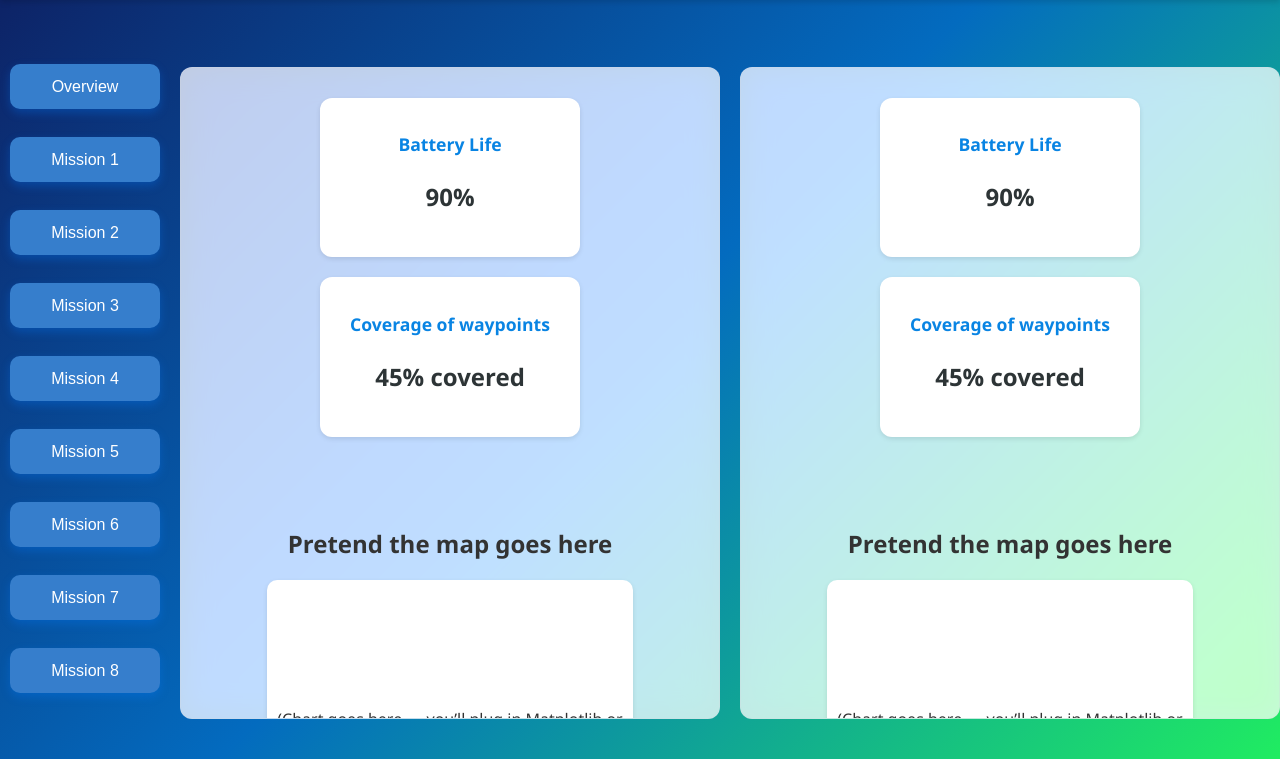
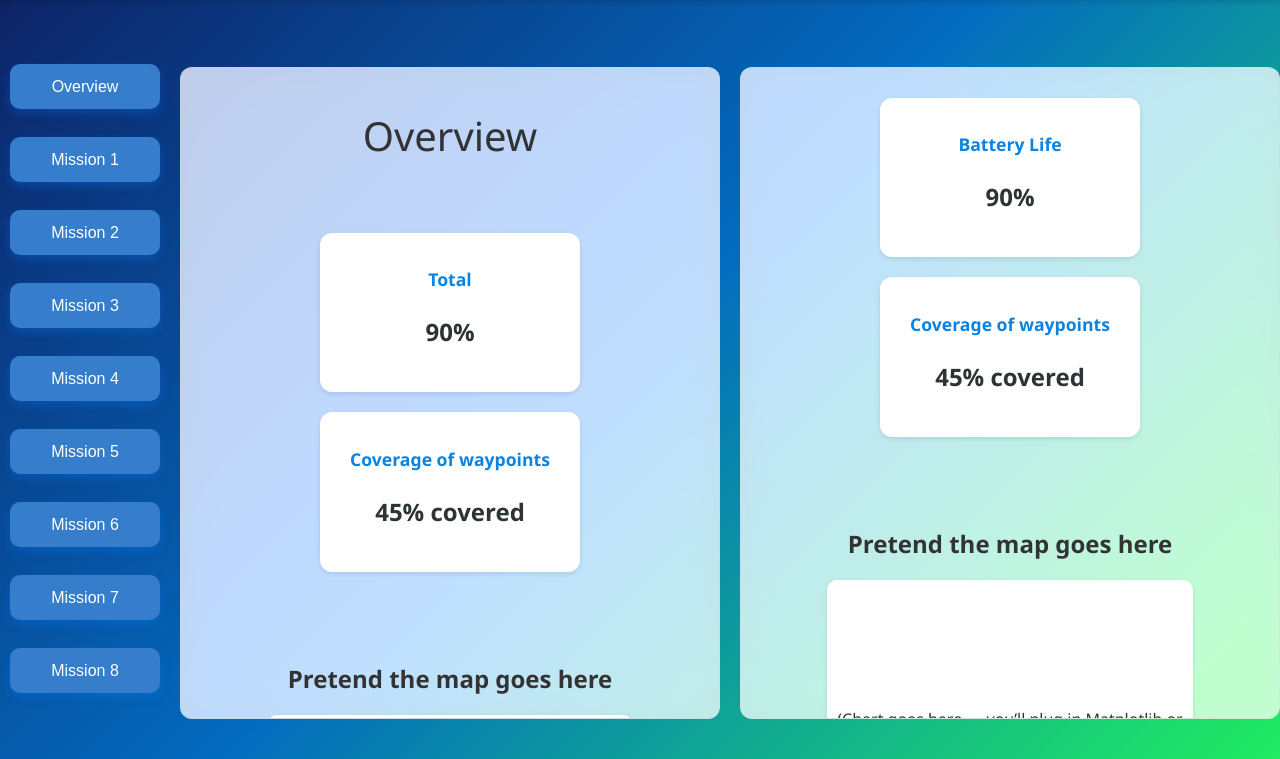
Before and after one commit to Diego5936/KDKR, a Flask app: page / in a window 1280 px wide. Shown: the part 83-842 px from the top of the page. Run offline with Flask 3, Linux system fonts and the light colour scheme.

Commit message:
added overview text

```diff
--- a/frontend/templates/index.html
+++ b/frontend/templates/index.html
@@ -28,17 +28,20 @@
   </div>
 
  <div class="middle-container">
+      <p style="font-size: 40px; text-align: center;">Overview</p>
 
   <!-- Summary cards -->
   <section class="cards">
     <div class="card">
-      <h2>Battery Life</h2>
+      <h2>Total</h2>
       <p>90%</p>
     </div>
+
     <div class="card">
       <h2>Coverage of waypoints</h2>
       <p>45% covered</p>
     </div>
+
   </section>
 
 
```
